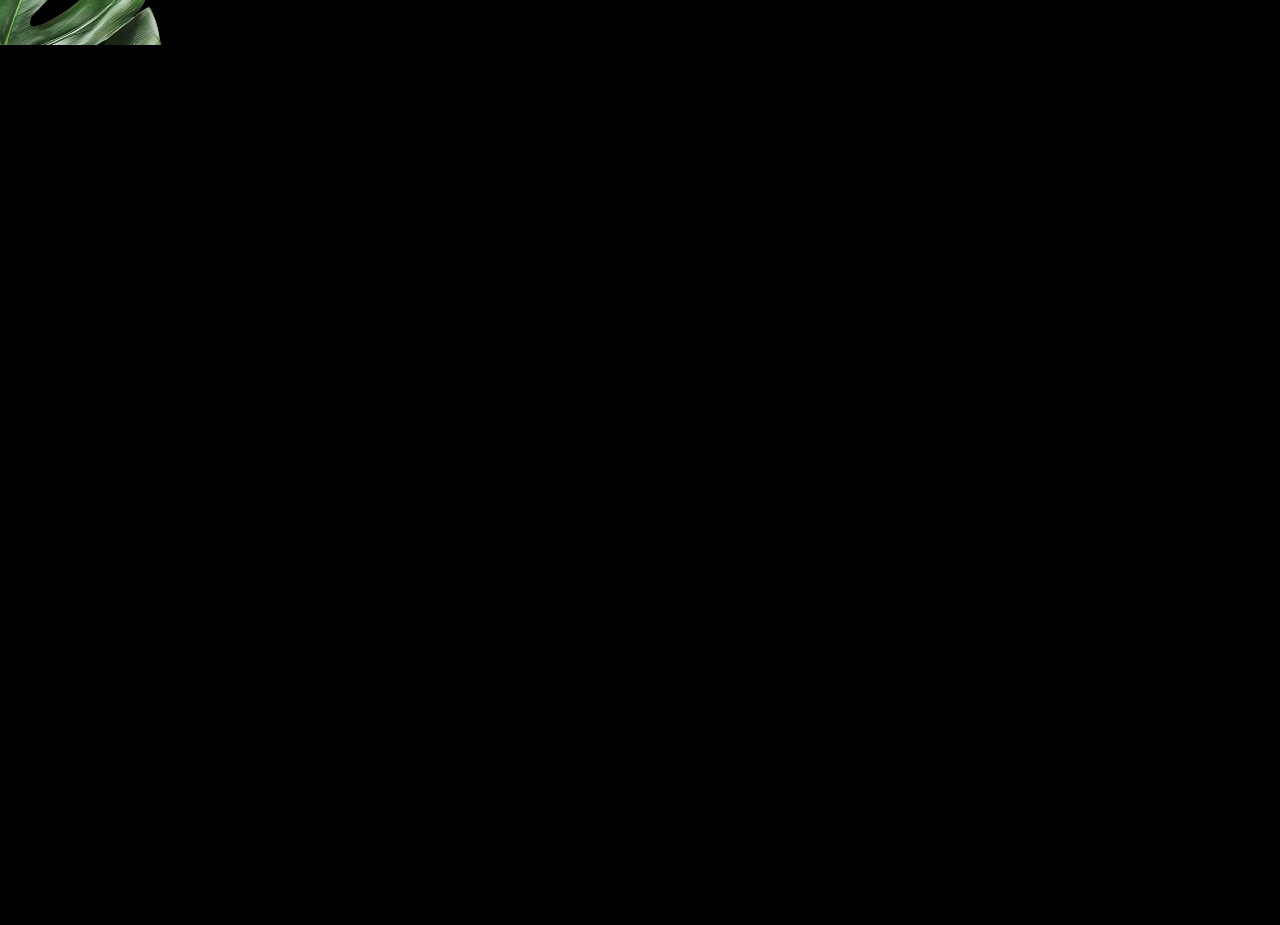
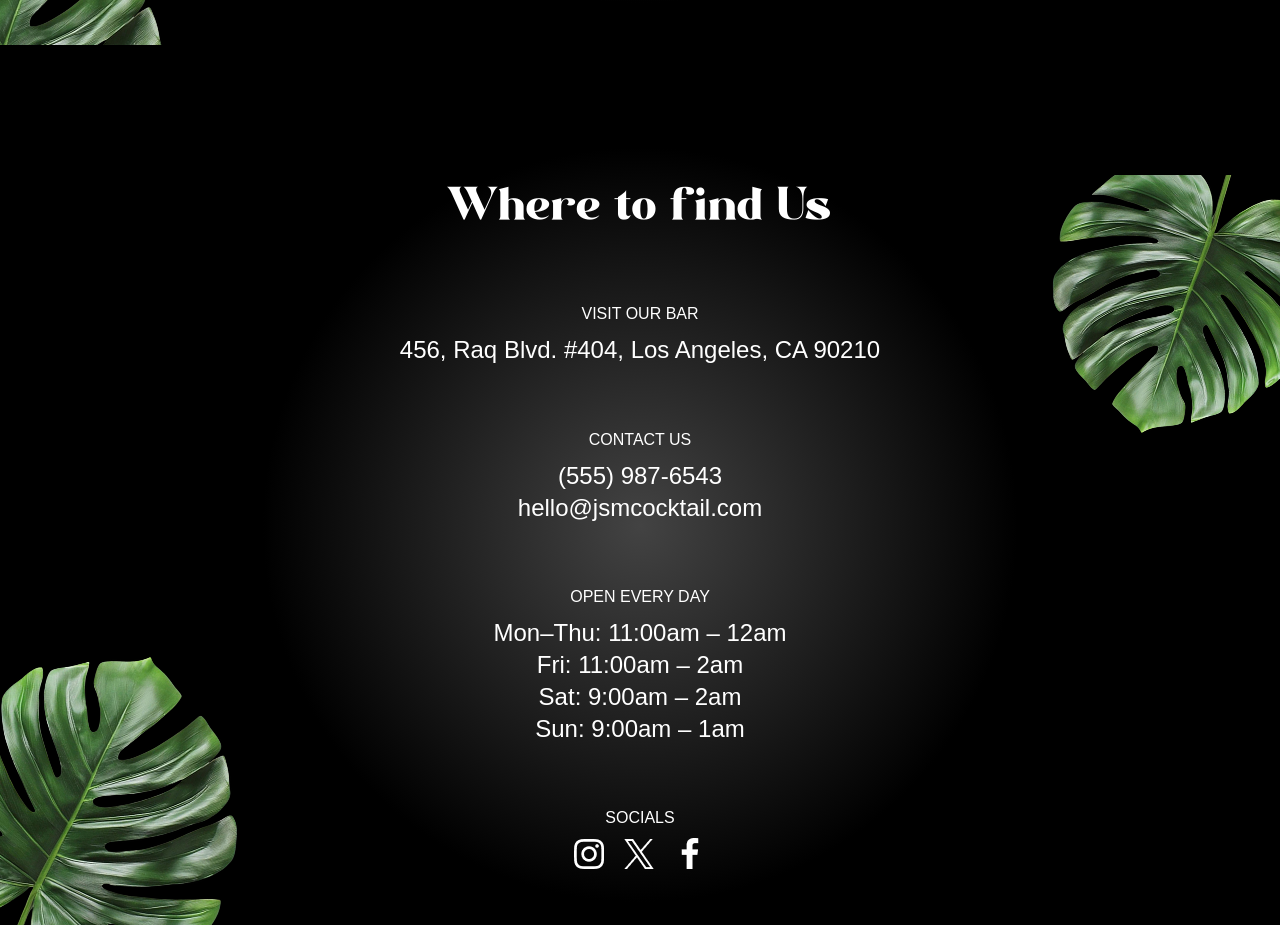
Before and after one commit to Thimeth0013/gsap-cocktails, a React (Vite) app: page / in a window 1280 px wide. Shown: the part 4980-5905 px from the top of the page. Before the commit the page ends 5025 px from the top, so only its background shows below. Built offline with nearby package versions, Linux system fonts and the light colour scheme; a web font is replaced by a local one.

Commit message:
update App.jsx and index.css for contact.jsx

```diff
--- a/constants/index.js
+++ b/constants/index.js
@@ -8,7 +8,7 @@ const navLinks = [
 	title: "About Us",
  },
  {
-	id: "work",
+	id: "art",
 	title: "The Art",
  },
  {
--- a/src/App.jsx
+++ b/src/App.jsx
@@ -6,6 +6,7 @@ import Cocktails from './components/Cocktails';
 import About from './components/About';
 import Art from './components/Art';
 import Menu from './components/Menu';
+import Contact from './components/Contact';
 
 gsap.registerPlugin(ScrollTrigger, SplitText)
 
@@ -18,6 +19,7 @@ const App = () => {
         <About />
         <Art />
         <Menu />
+        <Contact />
     </main>
   )
 }
```
